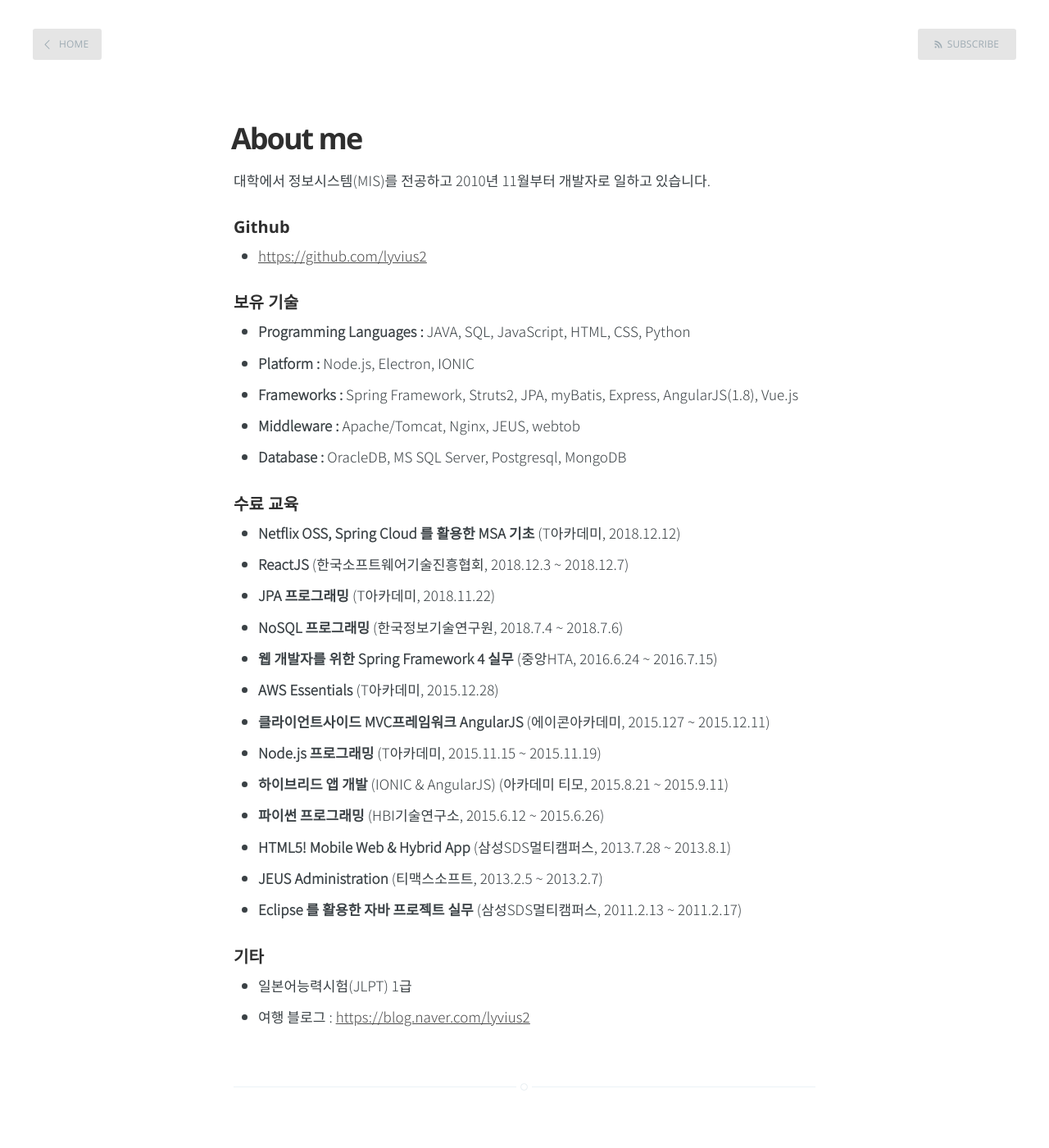
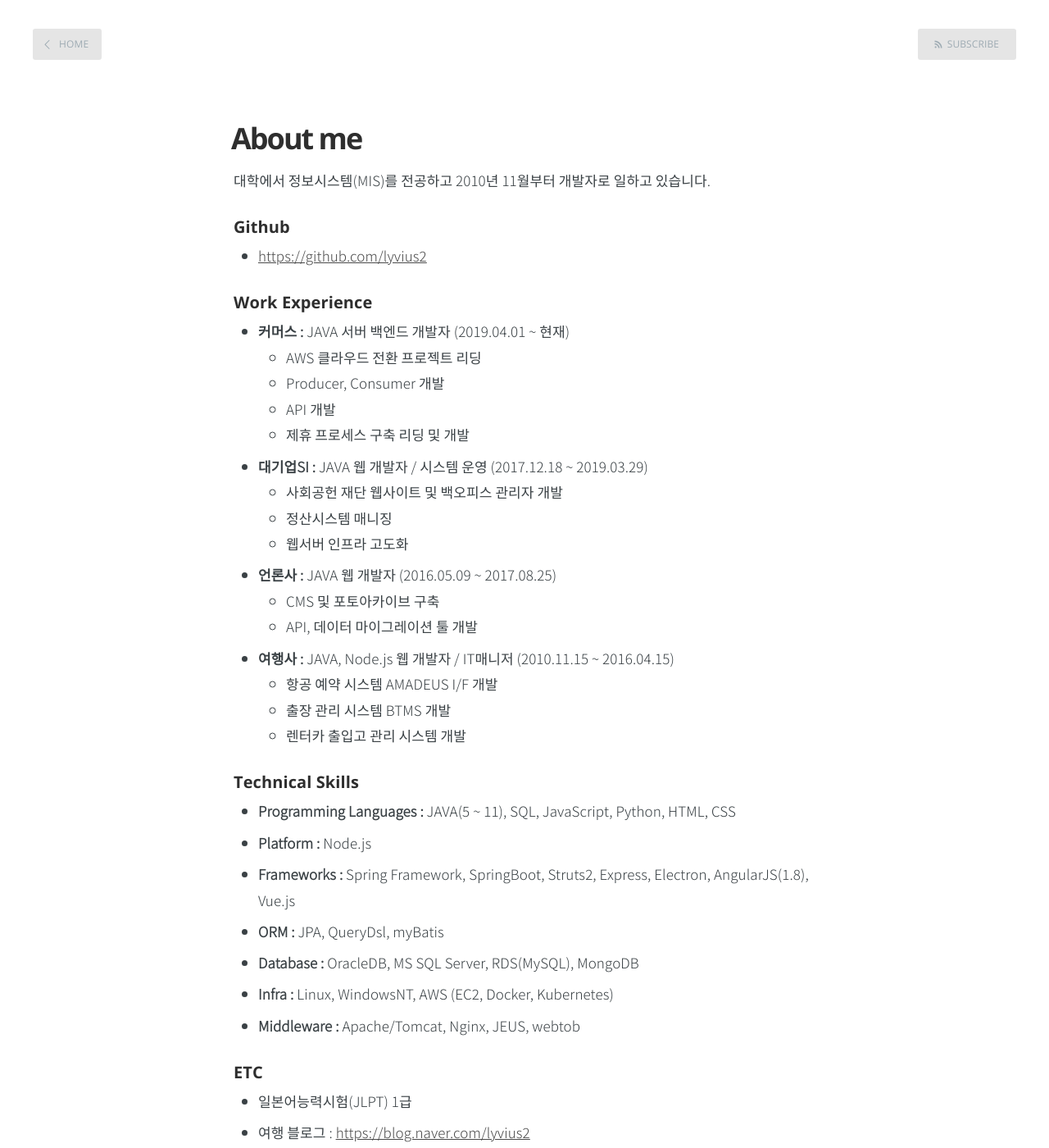
Before and after one commit to lyvius2/lyvius2.github.io, a Jekyll site: the page built from about.md, in a window 1280 px wide and 1400 px high. Shown: the whole window at 82% size. Built offline with Jekyll 4.4.1, drawn with Linux system fonts in a browser that asks for light colours.

Commit message:
about me 수정

```diff
--- a/about.md
+++ b/about.md
@@ -6,33 +6,42 @@ title: About me
 대학에서 정보시스템(MIS)를 전공하고 2010년 11월부터 개발자로 일하고 있습니다.
 
 ##### Github
-+ [https://github.com/lyvius2][github]
 
-##### 보유 기술
-+ **Programming Languages :** JAVA, SQL, JavaScript, HTML, CSS, Python
-+ **Platform :** Node.js, Electron, IONIC
-+ **Frameworks :** Spring Framework, Struts2, JPA, myBatis, Express, AngularJS(1.8), Vue.js
-+ **Middleware :** Apache/Tomcat, Nginx, JEUS, webtob
-+ **Database :** OracleDB, MS SQL Server, Postgresql, MongoDB
+- [https://github.com/lyvius2][github]
 
-##### 수료 교육
-+ **Netflix OSS, Spring Cloud 를 활용한 MSA 기초** (T아카데미, 2018.12.12)
-+ **ReactJS** (한국소프트웨어기술진흥협회, 2018.12.3 ~ 2018.12.7)
-+ **JPA 프로그래밍** (T아카데미, 2018.11.22)
-+ **NoSQL 프로그래밍** (한국정보기술연구원, 2018.7.4 ~ 2018.7.6)
-+ **웹 개발자를 위한 Spring Framework 4 실무** (중앙HTA, 2016.6.24 ~ 2016.7.15)
-+ **AWS Essentials** (T아카데미, 2015.12.28)
-+ **클라이언트사이드 MVC프레임워크 AngularJS** (에이콘아카데미, 2015.127 ~ 2015.12.11)
-+ **Node.js 프로그래밍** (T아카데미, 2015.11.15 ~ 2015.11.19)
-+ **하이브리드 앱 개발** (IONIC & AngularJS) (아카데미 티모, 2015.8.21 ~ 2015.9.11)
-+ **파이썬 프로그래밍** (HBI기술연구소, 2015.6.12 ~ 2015.6.26)
-+ **HTML5! Mobile Web & Hybrid App** (삼성SDS멀티캠퍼스, 2013.7.28 ~ 2013.8.1)
-+ **JEUS Administration** (티맥스소프트, 2013.2.5 ~ 2013.2.7)
-+ **Eclipse 를 활용한 자바 프로젝트 실무** (삼성SDS멀티캠퍼스, 2011.2.13 ~ 2011.2.17)
+##### Work Experience
 
-##### 기타
-+ 일본어능력시험(JLPT) 1급
-+ 여행 블로그 : [https://blog.naver.com/lyvius2][blog]
+* __커머스 :__ JAVA 서버 백엔드 개발자 (2019.04.01 ~ 현재)
+  * AWS 클라우드 전환 프로젝트 리딩
+  * Producer, Consumer 개발
+  * API 개발
+  * 제휴 프로세스 구축 리딩 및 개발
+* __대기업SI :__ JAVA 웹 개발자 / 시스템 운영 (2017.12.18 ~ 2019.03.29)
+  * 사회공헌 재단 웹사이트 및 백오피스 관리자 개발
+  * 정산시스템 매니징
+  * 웹서버 인프라 고도화
+* __언론사 :__ JAVA 웹 개발자 (2016.05.09 ~ 2017.08.25)
+  * CMS 및 포토아카이브 구축
+  * API, 데이터 마이그레이션 툴 개발
+* __여행사 :__ JAVA, Node.js 웹 개발자 / IT매니저 (2010.11.15 ~ 2016.04.15)
+  * 항공 예약 시스템 AMADEUS I/F 개발
+  * 출장 관리 시스템 BTMS 개발
+  * 렌터카 출입고 관리 시스템 개발
+
+##### Technical Skills
+
+- **Programming Languages :** JAVA(5 ~ 11), SQL, JavaScript, Python, HTML, CSS
+- **Platform :** Node.js
+- **Frameworks :** Spring Framework, SpringBoot, Struts2, Express, Electron, AngularJS(1.8), Vue.js
+- **ORM :** JPA, QueryDsl, myBatis
+- **Database :** OracleDB, MS SQL Server, RDS(MySQL), MongoDB
+- **Infra :** Linux, WindowsNT, AWS (EC2, Docker, Kubernetes)
+- **Middleware :** Apache/Tomcat, Nginx, JEUS, webtob
+
+##### ETC
+
+- 일본어능력시험(JLPT) 1급
+- 여행 블로그 : [https://blog.naver.com/lyvius2][blog]
 
 [github]: https://github.com/lyvius2
 [blog]: https://blog.naver.com/lyvius2
```
